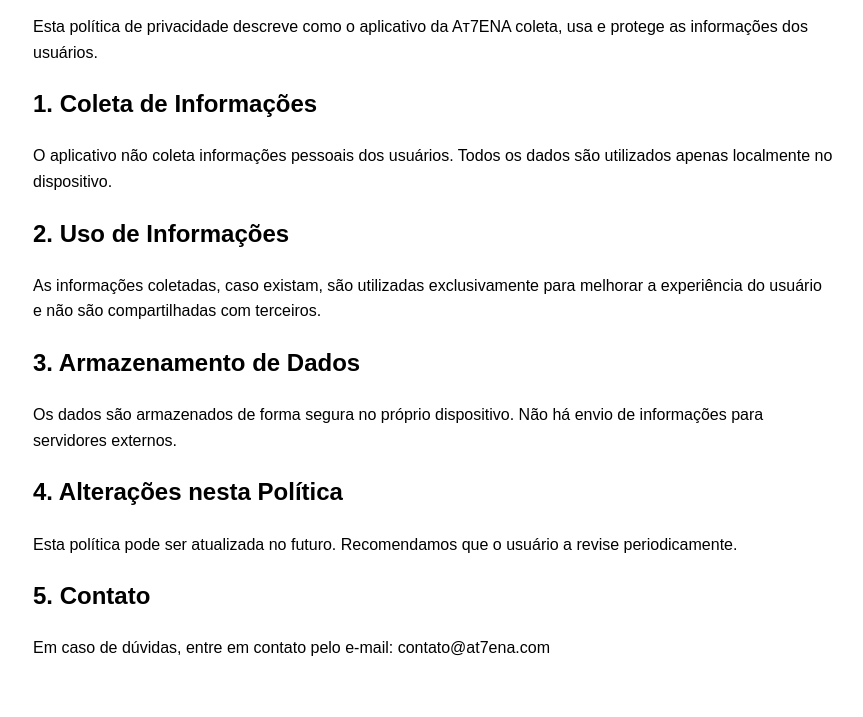
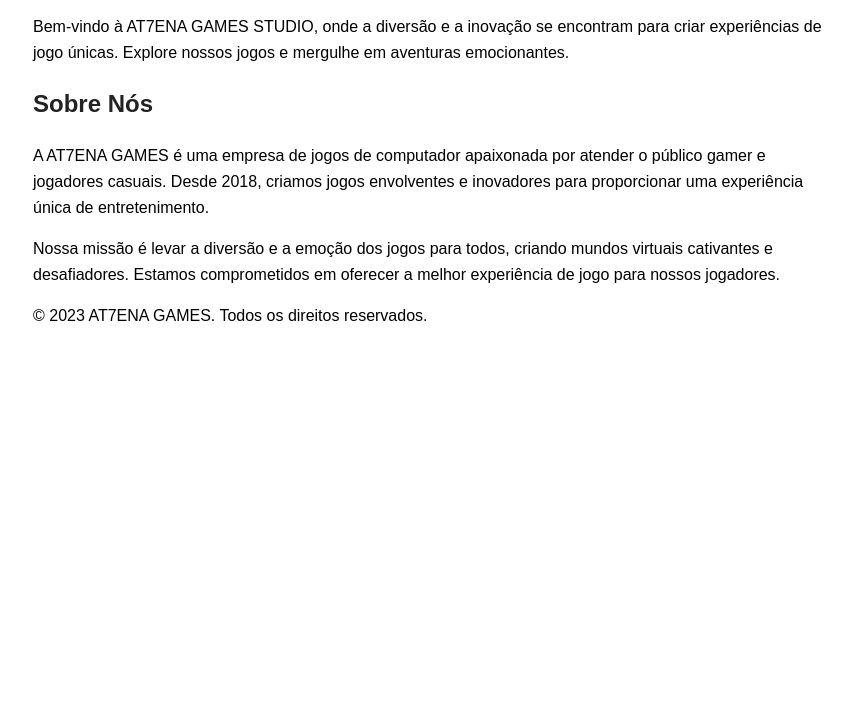
Before and after one commit to at7ena/at7ena.github.io, a plain HTML site: page index.html in a window 1280 px wide. Shown: the part 120-837 px from the top of the page, without its empty margins (207-1070 px from the left). After the commit the page ends 800 px from the top, so only its background shows below. Drawn offline with Linux system fonts and the light colour scheme.

Commit message:
Update index.html

```diff
--- a/index.html
+++ b/index.html
@@ -1,10 +1,9 @@
-
 <!DOCTYPE html>
 <html lang="pt-BR">
 <head>
   <meta charset="UTF-8" />
   <meta name="viewport" content="width=device-width, initial-scale=1.0"/>
-  <title>Política de Privacidade - Aᴛ7ENA</title>
+  <title>AT7ENA GAMES STUDIO</title>
   <style>
     body {
       font-family: Arial, sans-serif;
@@ -13,28 +12,25 @@
       padding: 40px 20px;
       line-height: 1.6;
     }
-    h1 {
+    h1, h2 {
       color: #222;
+    }
+    img {
+      max-width: 100%;
+      height: auto;
     }
   </style>
 </head>
 <body>
-  <h1>Política de Privacidade</h1>
-  <p>Esta política de privacidade descreve como o aplicativo da Aᴛ7ENA coleta, usa e protege as informações dos usuários.</p>
+  <h1>Descubra Novos Jogos</h1>
+  <p>Bem-vindo à AT7ENA GAMES STUDIO, onde a diversão e a inovação se encontram para criar experiências de jogo únicas. Explore nossos jogos e mergulhe em aventuras emocionantes.</p>
 
-  <h2>1. Coleta de Informações</h2>
-  <p>O aplicativo não coleta informações pessoais dos usuários. Todos os dados são utilizados apenas localmente no dispositivo.</p>
+  <h2>Sobre Nós</h2>
+  <p>A AT7ENA GAMES é uma empresa de jogos de computador apaixonada por atender o público gamer e jogadores casuais. Desde 2018, criamos jogos envolventes e inovadores para proporcionar uma experiência única de entretenimento.</p>
+  <p>Nossa missão é levar a diversão e a emoção dos jogos para todos, criando mundos virtuais cativantes e desafiadores. Estamos comprometidos em oferecer a melhor experiência de jogo para nossos jogadores.</p>
 
-  <h2>2. Uso de Informações</h2>
-  <p>As informações coletadas, caso existam, são utilizadas exclusivamente para melhorar a experiência do usuário e não são compartilhadas com terceiros.</p>
-
-  <h2>3. Armazenamento de Dados</h2>
-  <p>Os dados são armazenados de forma segura no próprio dispositivo. Não há envio de informações para servidores externos.</p>
-
-  <h2>4. Alterações nesta Política</h2>
-  <p>Esta política pode ser atualizada no futuro. Recomendamos que o usuário a revise periodicamente.</p>
-
-  <h2>5. Contato</h2>
-  <p>Em caso de dúvidas, entre em contato pelo e-mail: contato@at7ena.com</p>
+  <footer>
+    <p>© 2023 AT7ENA GAMES. Todos os direitos reservados.</p>
+  </footer>
 </body>
 </html>
```
